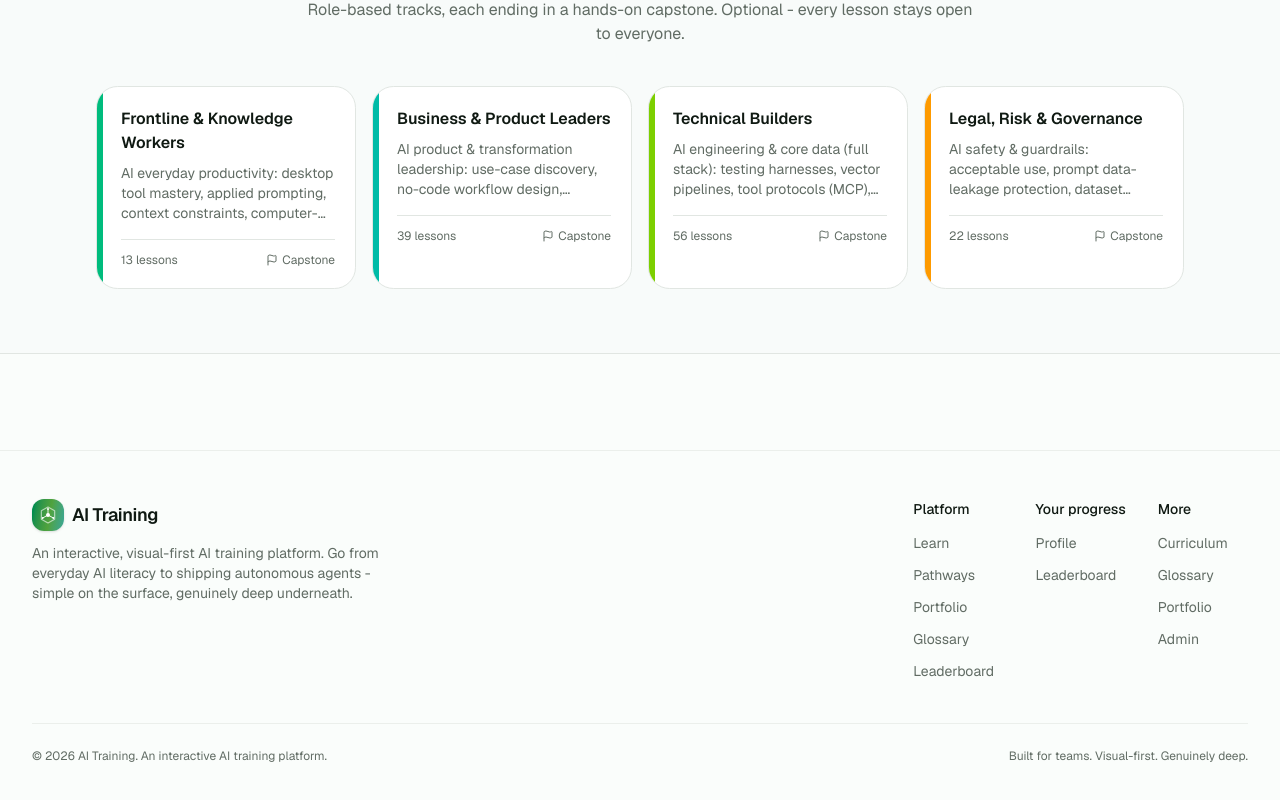
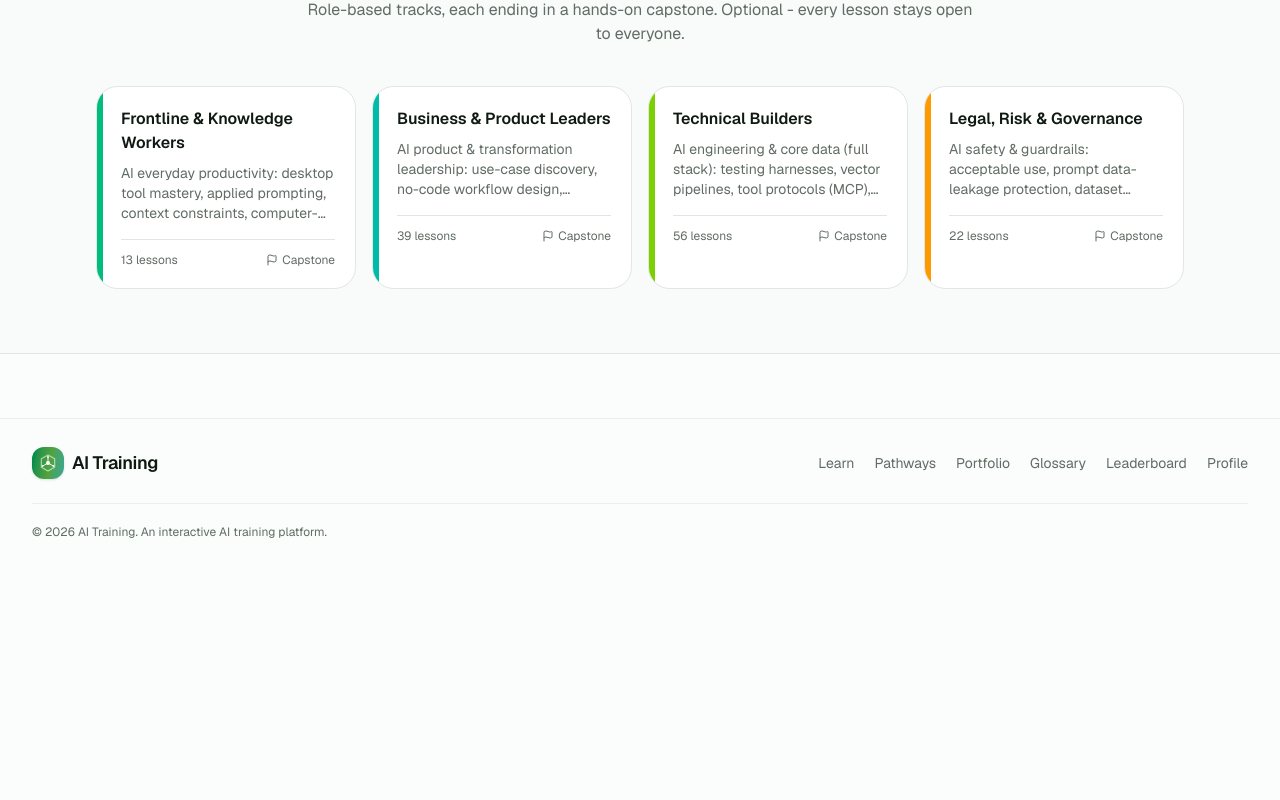
Before and after one commit to snotani/ai-training-platform, a Next.js app: page / in a window 1280 px wide. Shown: the part 884-1684 px from the top of the page. After the commit the page ends 1452 px from the top, so only its background shows below. Built offline with nearby package versions, Linux system fonts and the light colour scheme; no server answers.

Commit message:
feat: compact the site footer and drop the admin link
Collapse the three footer columns into a single inline nav row, trim spacing,
remove the Admin link, and de-duplicate nav entries (fixes duplicate React
key warnings from links already present in the main nav).

```diff
--- a/src/components/layout/site-footer.tsx
+++ b/src/components/layout/site-footer.tsx
@@ -5,64 +5,28 @@ import { BrandWordmark } from "@/components/brand-mark";
 
 export function SiteFooter() {
   return (
-    <footer className="mt-24 border-t border-border/60">
-      <div className="mx-auto max-w-7xl px-4 py-12 sm:px-6 lg:px-8">
-        <div className="flex flex-col justify-between gap-8 md:flex-row">
-          <div className="max-w-sm">
+    <footer className="mt-16 border-t border-border/60">
+      <div className="mx-auto max-w-7xl px-4 py-7 sm:px-6 lg:px-8">
+        <div className="flex flex-col justify-between gap-6 md:flex-row md:items-center">
+          <div className="flex items-center gap-3">
             <BrandWordmark />
-            <p className="mt-3 text-sm text-muted-foreground">{siteConfig.description}</p>
           </div>
-          <div className="grid grid-cols-2 gap-8 sm:grid-cols-3">
-            <FooterCol title="Platform" links={mainNav} />
-            <FooterCol
-              title="Your progress"
-              links={[
-                { title: "Profile", href: "/profile" },
-                { title: "Leaderboard", href: "/leaderboard" },
-              ]}
-            />
-            <FooterCol
-              title="More"
-              links={[
-                { title: "Curriculum", href: "/learn" },
-                { title: "Glossary", href: "/glossary" },
-                { title: "Portfolio", href: "/portfolio" },
-                { title: "Admin", href: "/admin" },
-              ]}
-            />
-          </div>
+          <nav className="flex flex-wrap items-center gap-x-5 gap-y-2">
+            {[...mainNav, { title: "Profile", href: "/profile" }].map((l) => (
+              <Link
+                key={l.href + l.title}
+                href={l.href}
+                className="text-sm text-muted-foreground transition-colors hover:text-foreground"
+              >
+                {l.title}
+              </Link>
+            ))}
+          </nav>
         </div>
-        <div className="mt-10 flex flex-col items-start justify-between gap-2 border-t border-border/60 pt-6 text-xs text-muted-foreground sm:flex-row sm:items-center">
+        <div className="mt-6 border-t border-border/60 pt-5 text-xs text-muted-foreground">
           <p>&copy; {new Date().getFullYear()} {siteConfig.name}. An interactive AI training platform.</p>
-          <p>Built for teams. Visual-first. Genuinely deep.</p>
         </div>
       </div>
     </footer>
   );
 }
-
-function FooterCol({
-  title,
-  links,
-}: {
-  title: string;
-  links: { title: string; href: string }[];
-}) {
-  return (
-    <div>
-      <h3 className="text-sm font-medium">{title}</h3>
-      <ul className="mt-3 space-y-2">
-        {links.map((l) => (
-          <li key={l.href + l.title}>
-            <Link
-              href={l.href}
-              className="text-sm text-muted-foreground transition-colors hover:text-foreground"
-            >
-              {l.title}
-            </Link>
-          </li>
-        ))}
-      </ul>
-    </div>
-  );
-}
```
